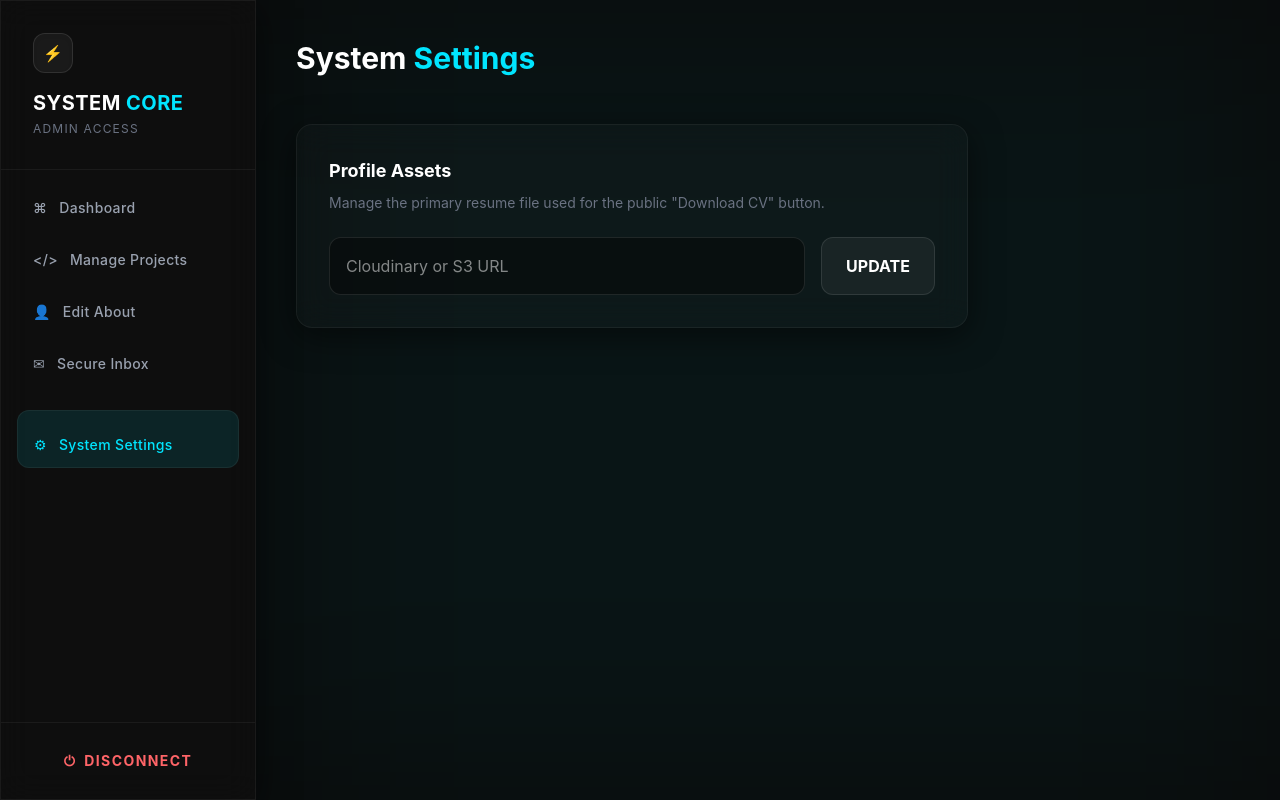
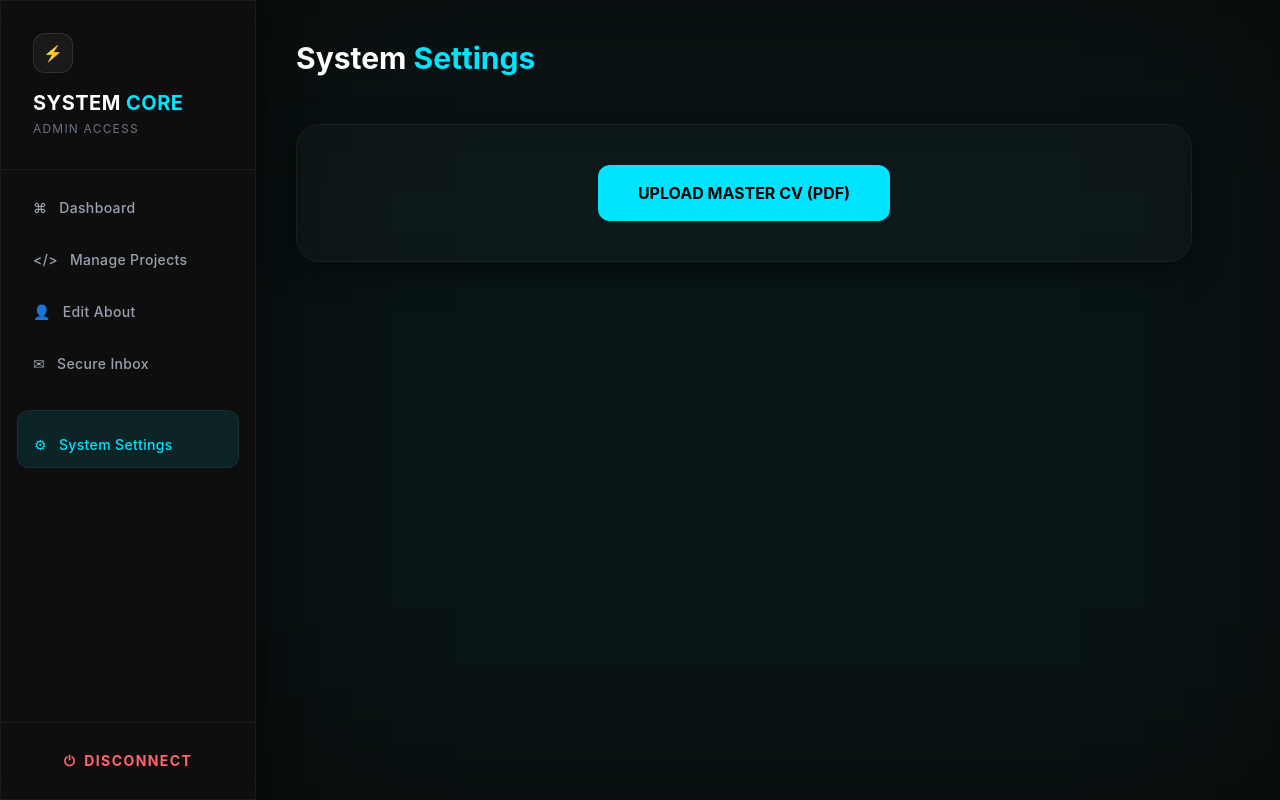
Before and after one commit to sibtainaliraza/Portfolio-CMS-TS, a React (Vite) app in the folder Client/: page /admin/settings in a window 1280 px wide. Built offline with nearby package versions, Linux system fonts and the light colour scheme; sample sign-in values are in the browser's storage.

Commit message:
feat(admin): implement system asset upload and resume management

```diff
--- a/Client/src/pages/admin/Settings.tsx
+++ b/Client/src/pages/admin/Settings.tsx
@@ -1,39 +1,55 @@
 import { useState } from "react";
 
-export default function Settings() {
-  const [resumeUrl, setResumeUrl] = useState("");
+export default function SystemSettings() {
+  const [isUploading, setIsUploading] = useState(false);
+  const API_BASE_URL = "http://localhost:8000/api";
+  const token = localStorage.getItem("adminToken");
 
-  // This would point to your uploadRoutes in the future
-  const handleUpdateResume = () => {
-    console.log("Updating resume link to:", resumeUrl);
-    // Add fetch logic to update user profile here
+  const onFileChange = async (e: React.ChangeEvent<HTMLInputElement>) => {
+    const file = e.target.files?.[0];
+    if (!file) return;
+
+    setIsUploading(true);
+    const formData = new FormData();
+    formData.append("resume", file); // Must match upload.single("resume")
+
+    try {
+      const response = await fetch(`${API_BASE_URL}/resume/upload`, {
+        method: "POST",
+        headers: {
+            "Authorization": `Bearer ${token}`
+            // DO NOT SET CONTENT-TYPE HERE
+        },
+        body: formData,
+      });
+
+      const result = await response.json();
+
+      if (result.success) {
+        alert("CV Synchronized with Cloudinary and Database!");
+      } else {
+        alert(`Upload Failed: ${result.message}`);
+      }
+    } catch (error) {
+      console.error(error);
+      alert("Network transmission error.");
+    } finally {
+      setIsUploading(false);
+      e.target.value = ""; // Clear input for next upload
+    }
   };
 
   return (
-    <div className="max-w-2xl space-y-12">
-      <h1 className="text-3xl font-bold">System <span className="text-electric-teal">Settings</span></h1>
-
-      <div className="glass p-8 rounded-2xl border border-white/10 space-y-6">
-        <div>
-          <h2 className="text-lg font-bold text-white mb-2">Profile Assets</h2>
-          <p className="text-sm text-gray-500 mb-6">Manage the primary resume file used for the public "Download CV" button.</p>
-
-          <div className="flex gap-4">
-            <input
-              type="text"
-              placeholder="Cloudinary or S3 URL"
-              className="flex-grow bg-black/40 border border-white/10 p-4 rounded-xl text-white outline-none focus:border-electric-teal"
-              value={resumeUrl}
-              onChange={(e) => setResumeUrl(e.target.value)}
-            />
-            <button
-              onClick={handleUpdateResume}
-              className="bg-white/5 border border-white/10 text-white px-6 rounded-xl font-bold hover:bg-white/10 transition-all"
-            >
-              UPDATE
-            </button>
-          </div>
-        </div>
+    <div className="max-w-4xl space-y-12">
+      <h1 className="text-3xl font-bold text-white">System <span className="text-electric-teal">Settings</span></h1>
+      <div className="glass p-10 rounded-3xl border border-white/10 text-center">
+        <input type="file" id="resume-upload" className="hidden" accept=".pdf" onChange={onFileChange} />
+        <label
+          htmlFor="resume-upload"
+          className={`cursor-pointer inline-block bg-electric-teal text-black font-bold py-4 px-10 rounded-xl transition-all ${isUploading ? 'opacity-50 animate-pulse' : 'hover:scale-105'}`}
+        >
+          {isUploading ? "SYNCING TO CLOUD..." : "UPLOAD MASTER CV (PDF)"}
+        </label>
       </div>
     </div>
   );
```
